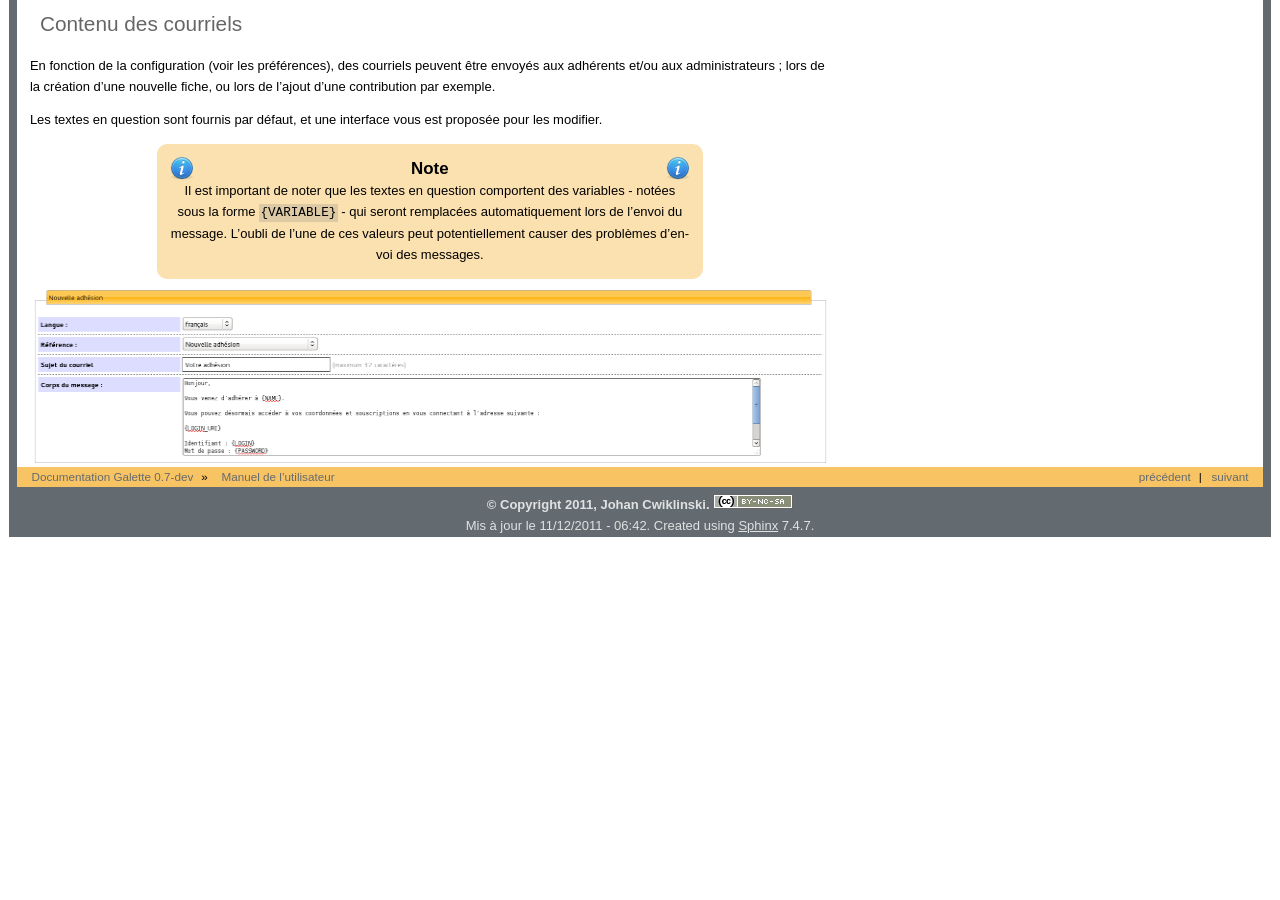
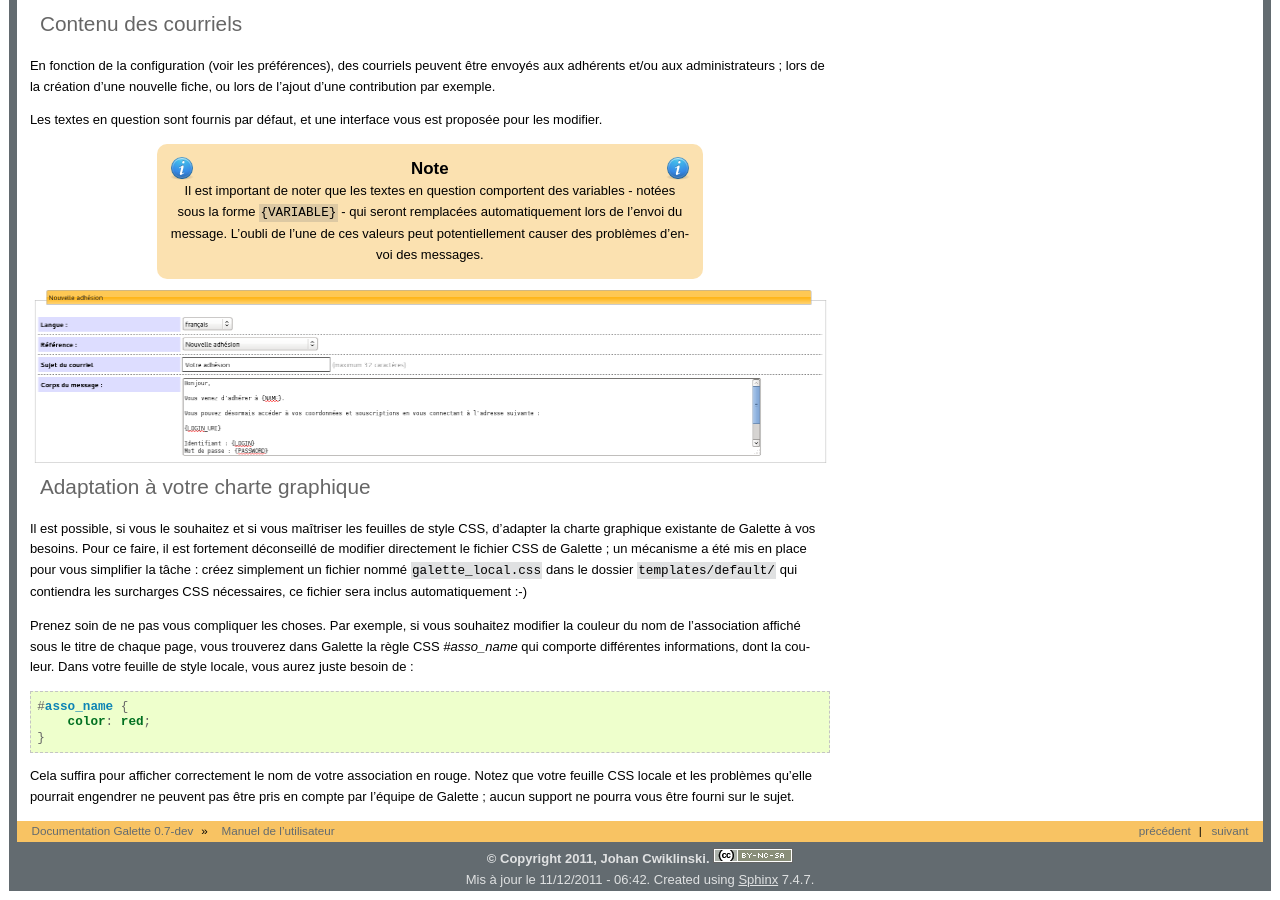
Before and after one commit to galette/galettedoc, a Sphinx documentation site: the page built from source/usermanual/index.rst, in a window 1280 px wide and 900 px high, scrolled down 12379 px. Built offline with Sphinx 7.4.7, drawn with Linux system fonts in a browser that asks for light colours; before the commit the page ends 12925 px from its top, so only the background shows below that; some of the changed text lies outside the part shown.

Commit message:
Bafouille sur la possibilité d'ajouter une CSS locale

```diff
--- a/source/usermanual/index.rst
+++ b/source/usermanual/index.rst
@@ -402,3 +402,19 @@ Les textes en question sont fournis par défaut, et une interface vous est propo
    :scale: 50%
    :align: center
    :alt: Modification du texte en français envoyé à un adhérent lors de son adhésion
+
+***********************************
+Adaptation à votre charte graphique
+***********************************
+
+Il est possible, si vous le souhaitez et si vous maîtriser les feuilles de style CSS, d'adapter la charte graphique existante de Galette à vos besoins. Pour ce faire, il est fortement déconseillé de modifier directement le fichier CSS de Galette ; un mécanisme a été mis en place pour vous simplifier la tâche : créez simplement un fichier nommé ``galette_local.css`` dans le dossier ``templates/default/`` qui contiendra les surcharges CSS nécessaires, ce fichier sera inclus automatiquement :-)
+
+Prenez soin de ne pas vous compliquer les choses. Par exemple, si vous souhaitez modifier la couleur du nom de l'association affiché sous le titre de chaque page, vous trouverez dans Galette la règle CSS `#asso_name` qui comporte différentes informations, dont la couleur. Dans votre feuille de style  locale, vous aurez juste besoin de :
+
+.. code-block:: css
+
+   #asso_name {
+       color: red;
+   }
+
+Cela suffira pour afficher correctement le nom de votre association en rouge. Notez que votre feuille CSS locale et les problèmes qu'elle pourrait engendrer ne peuvent pas être pris en compte par l'équipe de Galette ; aucun support ne pourra vous être fourni sur le sujet.
```
